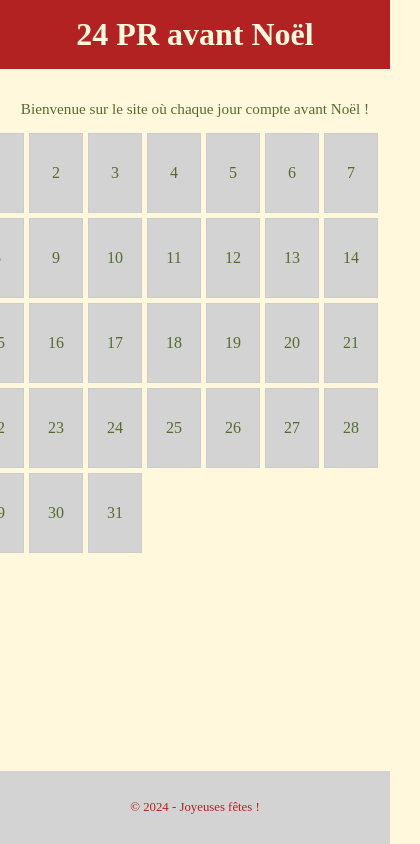
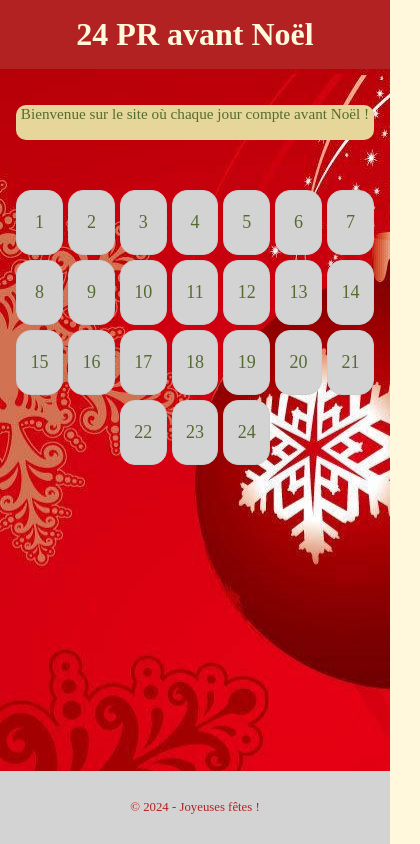
Before and after one commit to Jottiana/24_PR_avant_Noel, a React (Vite) app: page / in a window 390 px wide. Shown: the whole page, 420 px wide, since content can reach past the window. Built offline with nearby package versions, Linux system fonts and the light colour scheme.

Commit message:
made a basic calendar, added background image, applied some ccs on it, still basic

```diff
--- a/package.json
+++ b/package.json
@@ -14,7 +14,8 @@
 	},
 	"dependencies": {
 		"react": "^18.3.1",
-		"react-dom": "^18.3.1"
+		"react-dom": "^18.3.1",
+		"react-router-dom": "^6.28.0"
 	},
 	"devDependencies": {
 		"@biomejs/biome": "1.9.4",
--- a/src/App.tsx
+++ b/src/App.tsx
@@ -8,8 +8,10 @@ function App() {
 				<h1 className="title">24 PR avant Noël</h1>
 			</header>
 			<main className="content">
-				<p>Bienvenue sur le site où chaque jour compte avant Noël !</p>
-				<div className="calender">
+				<p className="intro-title">
+					Bienvenue sur le site où chaque jour compte avant Noël !
+				</p>
+				<div className="calendar-container">
 					<Calendar />
 				</div>
 			</main>
--- a/src/components/Calendar.css
+++ b/src/components/Calendar.css
@@ -5,38 +5,59 @@
 	--beige: #e6d699;
 	--light-gray: #d3d3d3;
 }
-
-.calender {
+.content {
+	background-image: url("../assets/christmas-background.jpg");
+	object-fit: fill;
+	color: var(--dark-olive);
+}
+.intro-title {
+	margin-top: 20px;
+	background-color: var(--beige);
+	border-radius: 10px;
+	height: 35px;
+}
+.calendar-container {
+	padding-top: 35px;
 	display: flex;
 	justify-content: center;
 }
 
 .calendar {
 	display: flex;
+	justify-content: center;
 	flex-wrap: wrap;
-	min-width: 750px;
+	min-width: 800px;
 	gap: 5px;
-}
-@media screen and (max-width: 500px) {
-	.calendar {
-		min-width: 450px;
-	}
-	.day {
-		flex: 0 0 5%;
-	}
+	margin-bottom: 25px;
 }
 
 .day {
 	border: 1px solid #ccc;
 	box-sizing: border-box;
-	flex: 0 0 12%;
+	flex: 0 0 13%;
 	height: 80px;
 	display: flex;
 	align-items: center;
 	justify-content: center;
-	font-size: 16px;
+	font-size: 25px;
 	cursor: pointer;
 	background-color: var(--light-gray);
+	border-radius: 25px;
+}
+@media screen and (max-width: 500px) {
+	.calendar-container {
+		display: flex;
+		justify-content: center;
+	}
+	.calendar {
+		min-width: 360px;
+	}
+	.day {
+		height: 65px;
+		flex: 0 0 13%;
+		font-size: 18px;
+		border-radius: 15px;
+	}
 }
 
 .day:hover {
--- a/src/components/Calendar.tsx
+++ b/src/components/Calendar.tsx
@@ -2,7 +2,7 @@ import type React from "react";
 import "./Calendar.css";
 
 const Calendar: React.FC = () => {
-	const daysInMonth = 31;
+	const daysInMonth = 24;
 
 	const renderDays = () => {
 		const days = [];
```
Also changed, not shown: src/assets/christmas-background.jpg (added), 1 other file (tests, documents, lock files or other folders).
